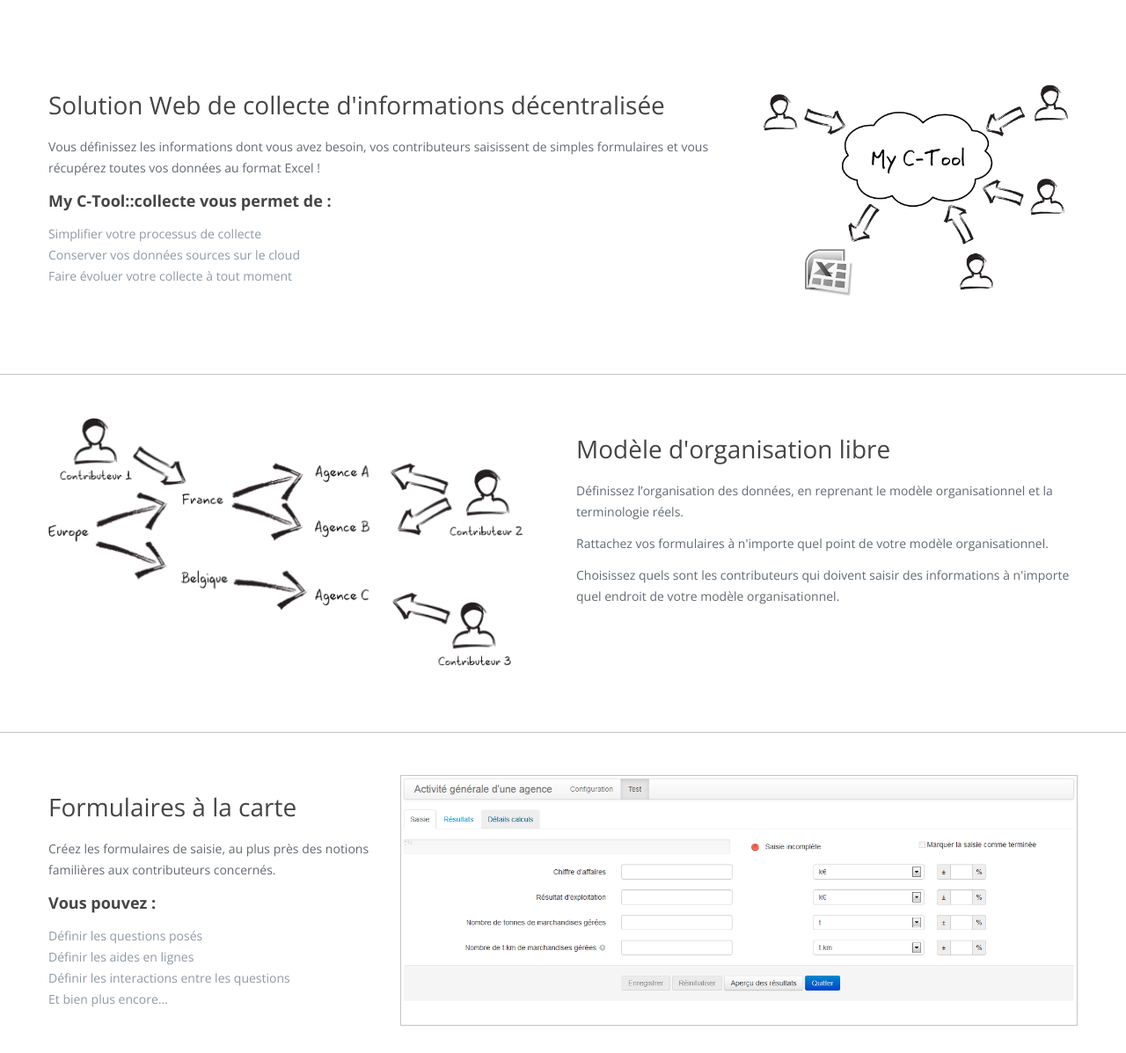
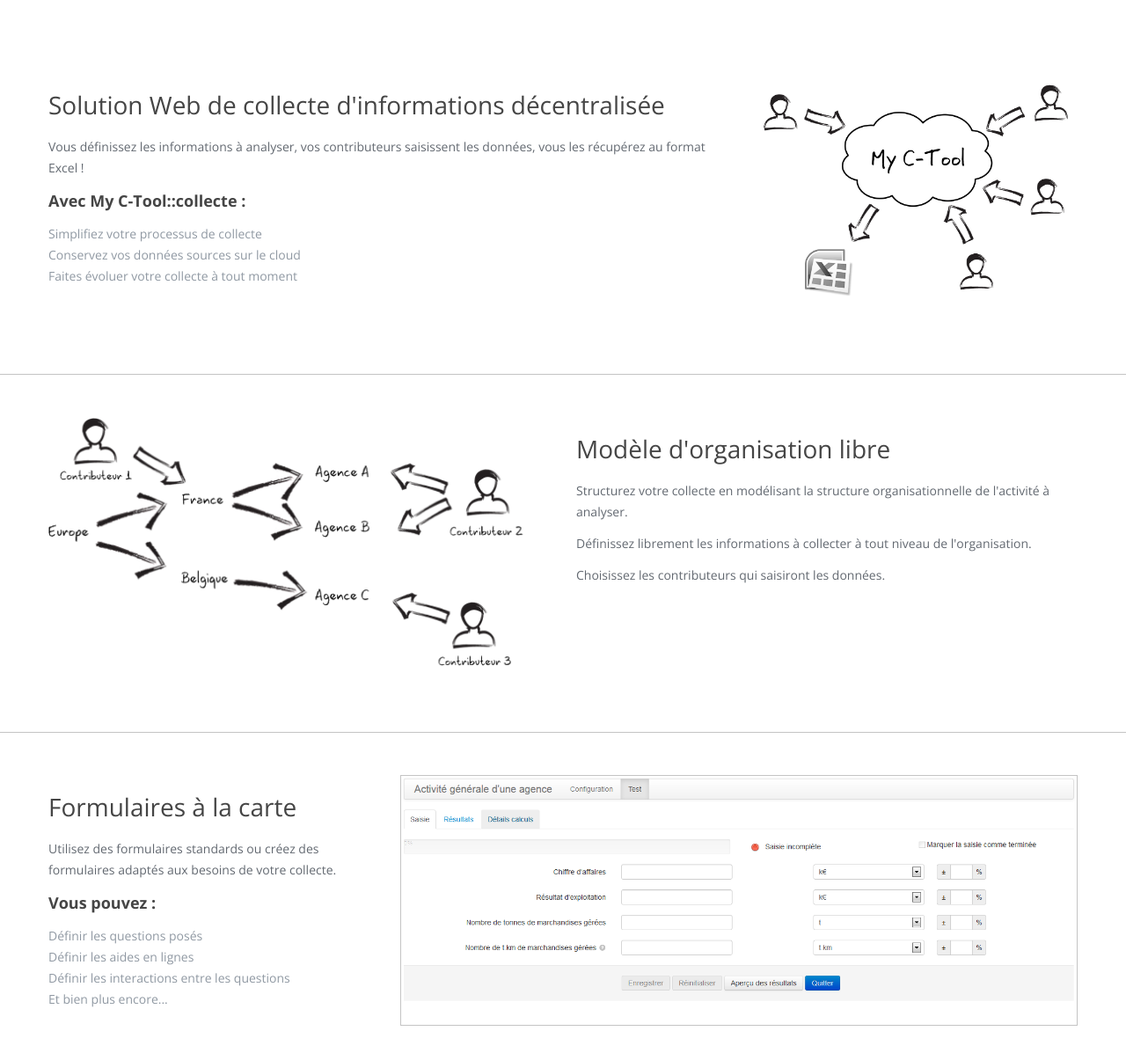
Before and after one commit to myclabs/site-internet, a PHP site: page /collecte.php in a window 1280 px wide. Shown: the part 280-1477 px from the top of the page at 88% size. Run offline with PHP 8.4, Linux system fonts and the light colour scheme.

Commit message:
Modification des textes
Modification des textes d'accroches de la page d'accueil et des textes
de la présentation de la collecte

```diff
--- a/collecte.php
+++ b/collecte.php
@@ -97,12 +97,12 @@ if (isset($_POST['contact-email'])) {
                 <div class="row">
                     <div class="span8">
                         <h2><!-- <small>My C-Tool::Collecte</small> -->Solution Web de collecte d'informations décentralisée</h2>
-                        <p>Vous définissez les informations dont vous avez besoin, vos contributeurs saisissent de simples formulaires et vous récupérez toutes vos données au format Excel !</p>
-                        <h3>My C-Tool::collecte vous permet de :</h3>
+                        <p>Vous définissez les informations à analyser, vos contributeurs saisissent les données, vous les récupérez au format Excel !</p>
+                        <h3>Avec My C-Tool::collecte :</h3>
                         <ul>
-                            <li>Simplifier votre processus de collecte</li>
-                            <li>Conserver vos données sources sur le cloud</li>
-                            <li>Faire évoluer votre collecte à tout moment</li>
+							<li>Simplifiez votre processus de collecte</li>
+							<li>Conservez vos données sources sur le cloud</li>
+							<li>Faites évoluer votre collecte à tout moment</li>
                         </ul>
                     </div>
                     <div class="span4">
@@ -120,9 +120,9 @@ if (isset($_POST['contact-email'])) {
                     </div>
                     <div class="span6">
                         <h2><!-- <small>My C-Tool::Collecte</small> -->Modèle d'organisation libre</h2>
-                        <p>Définissez l’organisation des données, en reprenant le modèle organisationnel et la terminologie réels.</p>
-                        <p>Rattachez vos formulaires à n'importe quel point de votre modèle organisationnel.</p>
-                        <p>Choisissez quels sont les contributeurs qui doivent saisir des informations à n'importe quel endroit de votre modèle organisationnel.</p>
+                        <p>Structurez votre collecte en modélisant la structure organisationnelle de l'activité à analyser.</p>
+                        <p>Définissez librement les informations à collecter à tout niveau de l'organisation.</p>
+                        <p>Choisissez les contributeurs qui saisiront les données.</p>
                     </div>
                 </div>
             </div>
@@ -133,7 +133,7 @@ if (isset($_POST['contact-email'])) {
                 <div class="row">
                     <div class="span4">
                         <h2><!-- <small>My C-Tool::Collecte</small> -->Formulaires à la carte</h2>
-                        <p>Créez les formulaires de saisie, au plus près des notions familières aux contributeurs concernés.</p>
+                        <p>Utilisez des formulaires standards ou créez des formulaires adaptés aux besoins de votre collecte.</p>
                         <h3>Vous pouvez :</h3>
                         <ul>
                             <li>Définir les questions posés</li>
--- a/index.php
+++ b/index.php
@@ -97,7 +97,7 @@ if (isset($_POST['contact-email'])) {
                     <div class="span6 product">
                         <h2>My C-Tool::collecte</h2>
                         <p class="tagline">
-                            Gagnez en efficacité sur votre collecte d'informations !
+                            Optimisez votre collecte d'information et assurez la pérénité de vos données.
                         </p>
                         <p>
                             <a href="collecte.php">En savoir plus &raquo;</a>
@@ -106,7 +106,7 @@ if (isset($_POST['contact-email'])) {
                     <div class="span6 product">
                         <h2>My C-Tool::reporting</h2>
                         <p class="tagline">
-                            Automatisez votre processus d'analyse et de reporting !
+                            Automatisez votre processus d'analyse et de reporting.
                         </p>
                         <p>
                             <a href="reporting.php">En savoir plus &raquo;</a>
```
